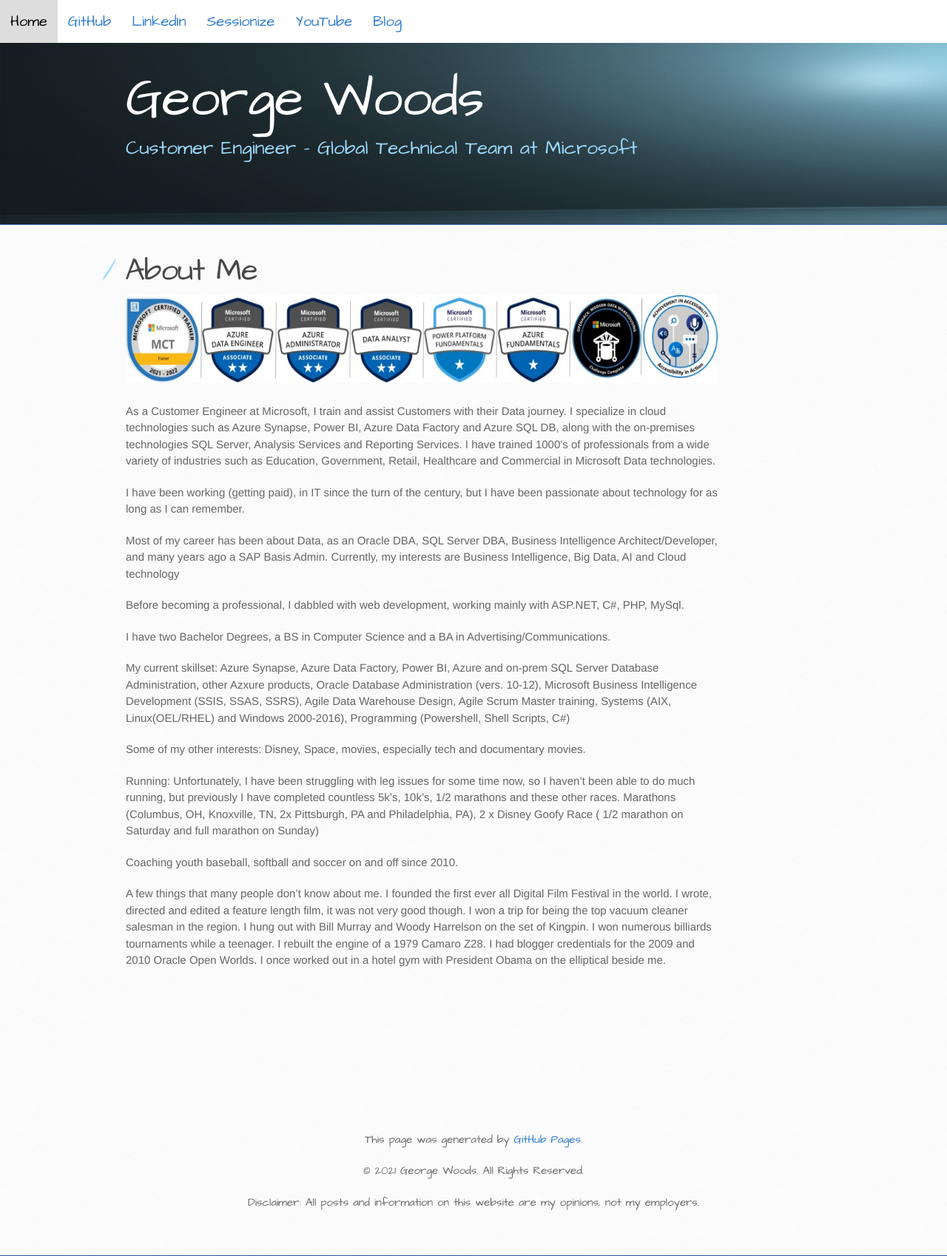
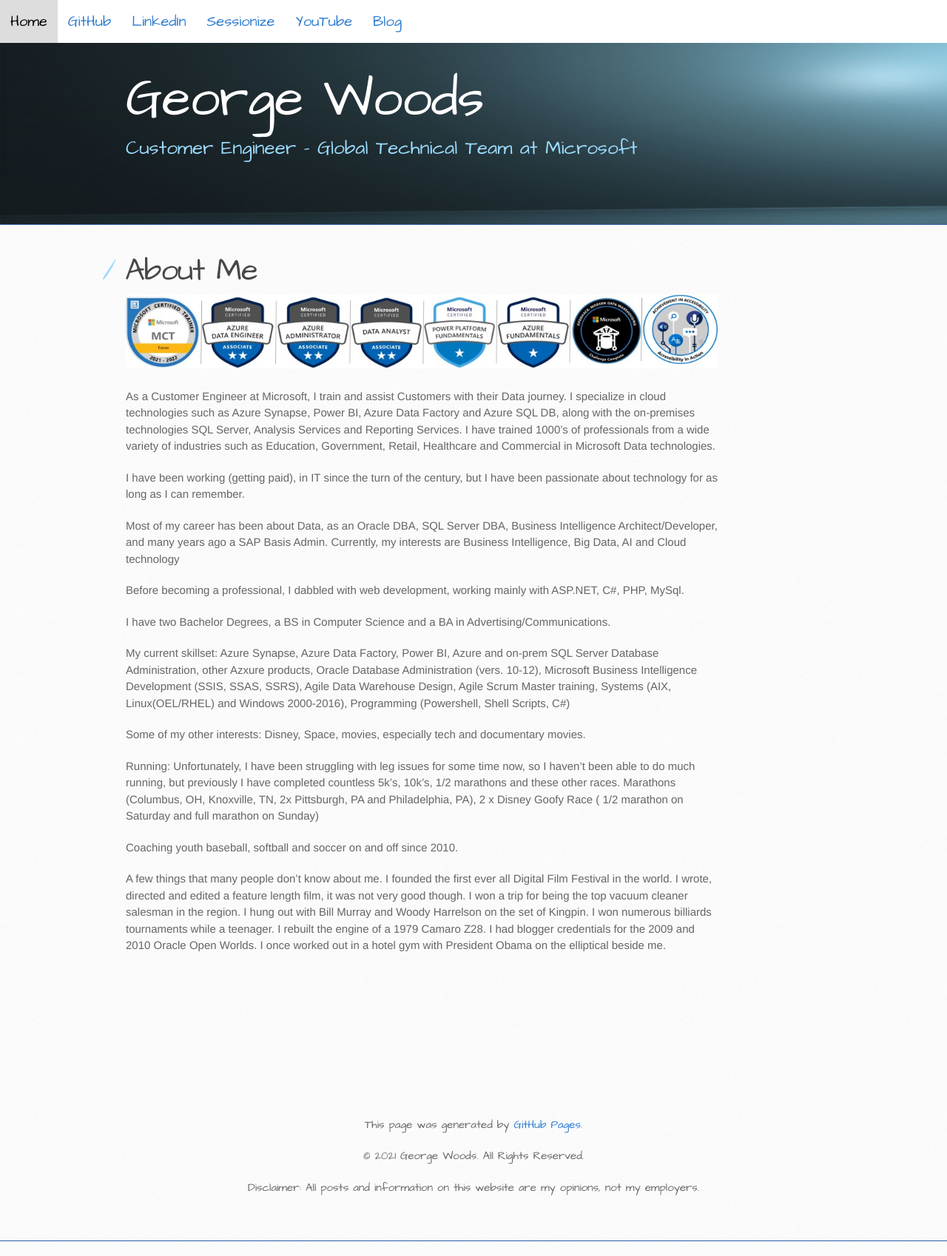
Before and after one commit to gvwoods/gvwoods.github.io, a Jekyll site: the page built from About.md, in a window 1280 px wide. Shown: the whole page at 74% size. Built offline with Jekyll 4.4.1, drawn with Linux system fonts in a browser that asks for light colours; our own code applies the rules of GitHub Pages for plain Markdown files.

Commit message:
Update About.md

```diff
--- a/About.md
+++ b/About.md
@@ -4,7 +4,7 @@
   <h1>About Me</h1>
   </div>
 
-<img src="images/certs04232021.jpg" alt="Oops they didn't load" width="950" height="120">
+<img src="images/certs04232021.jpg" alt="Oops they didn't load" width="900" height="100">
 
 
 As a Customer Engineer at Microsoft, I train and assist Customers with their Data journey. I specialize in cloud technologies such as Azure Synapse, Power BI, Azure Data Factory and Azure SQL DB, along with the on-premises technologies SQL Server, Analysis Services and Reporting Services. I have trained 1000’s of professionals from a wide variety of industries such as Education, Government, Retail, Healthcare and Commercial in Microsoft Data technologies.
```
